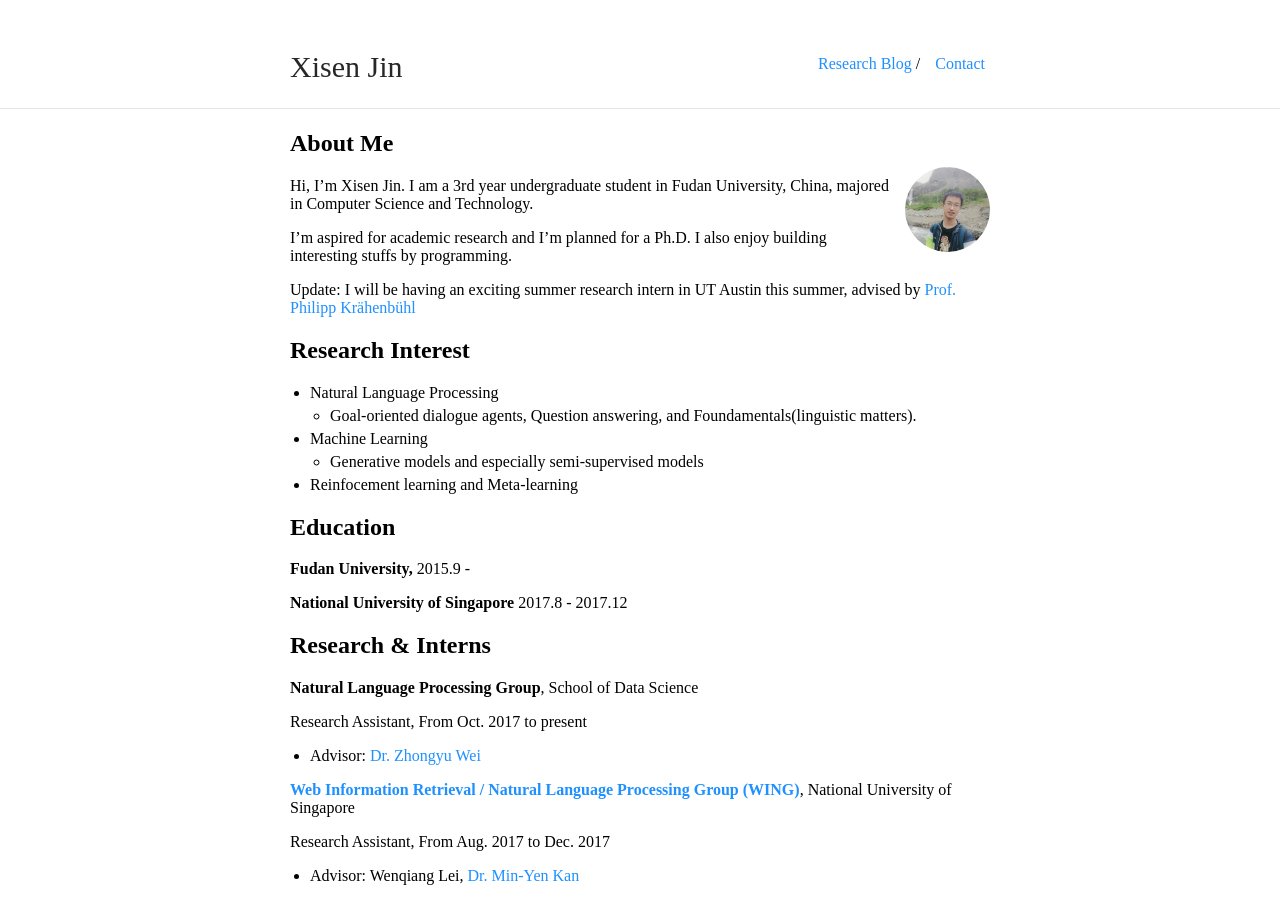
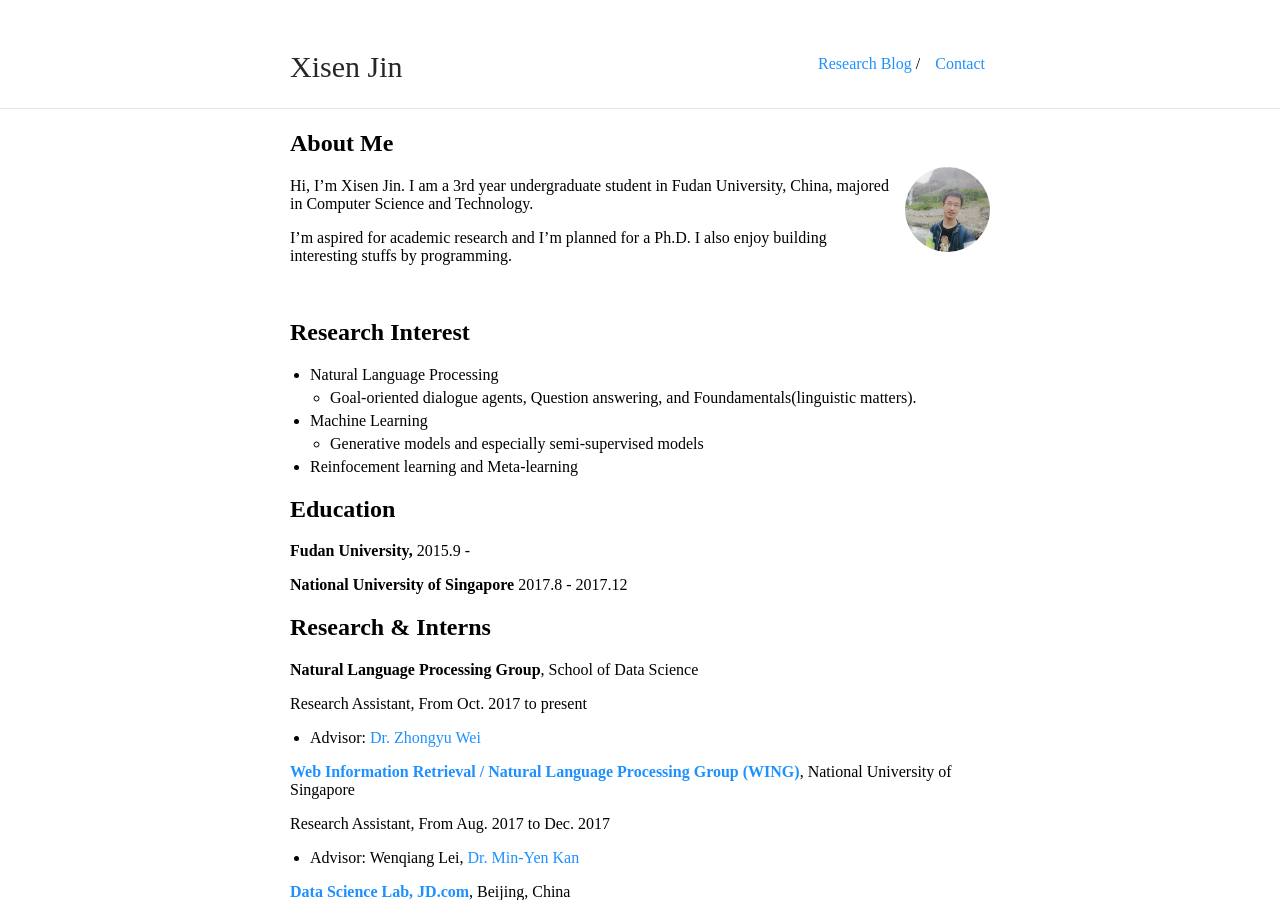
Before and after one commit to AuCson/aucson.github.io, a Jekyll site: the page built from index.md, in a window 1280 px wide and 900 px high. Built offline with Jekyll 4.4.1, drawn with Linux system fonts in a browser that asks for light colours; our own code applies the rules of GitHub Pages for plain Markdown files.

Commit message:
Update index.md

```diff
--- a/index.md
+++ b/index.md
@@ -10,7 +10,6 @@
 
 I'm aspired for academic research and I'm planned for a Ph.D. I also enjoy building interesting stuffs by programming.
 
-Update: I will be having an exciting summer research intern in UT Austin this summer, advised by [Prof. Philipp Krähenbühl](http://www.philkr.net/)
 <br>
 
 ## Research Interest
```
